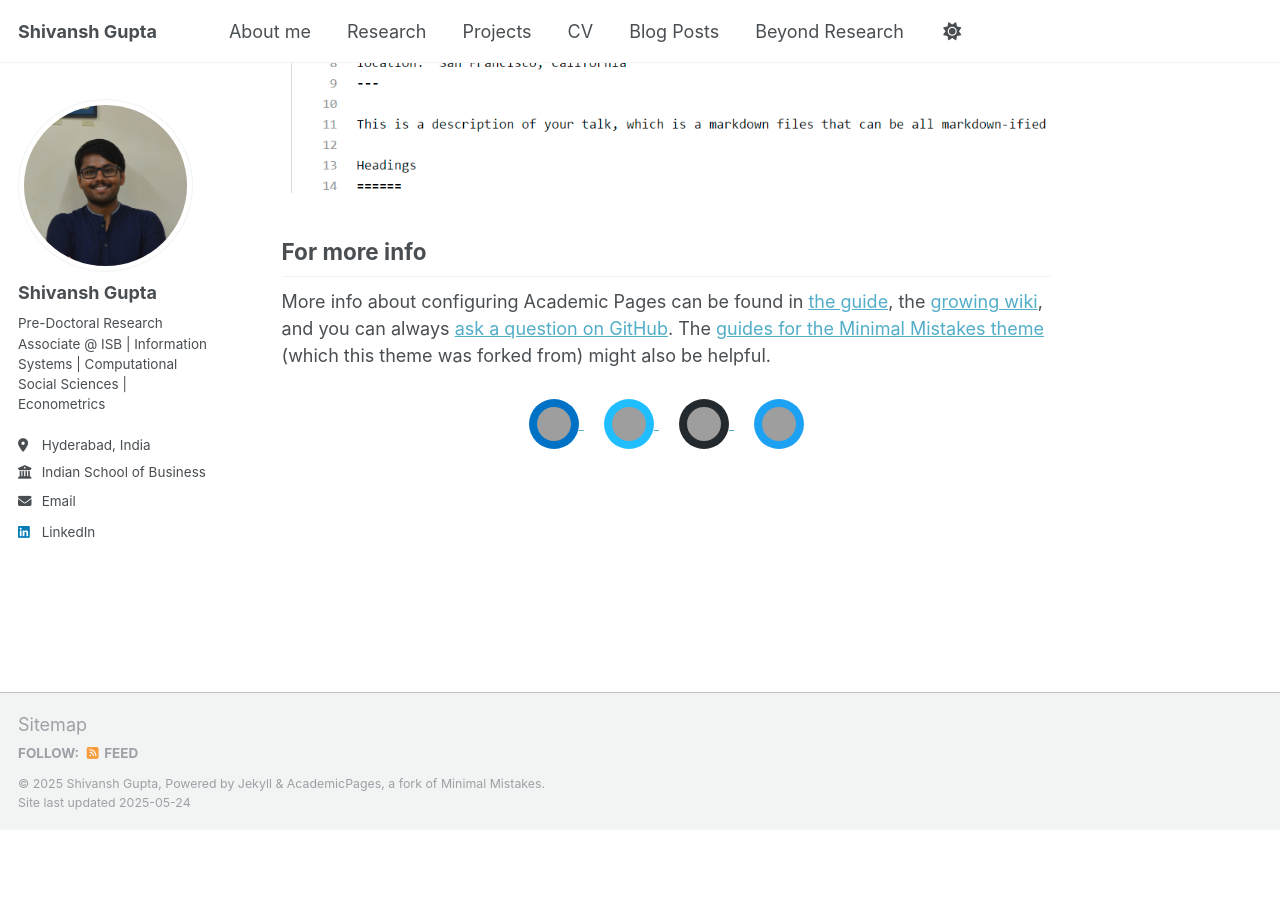
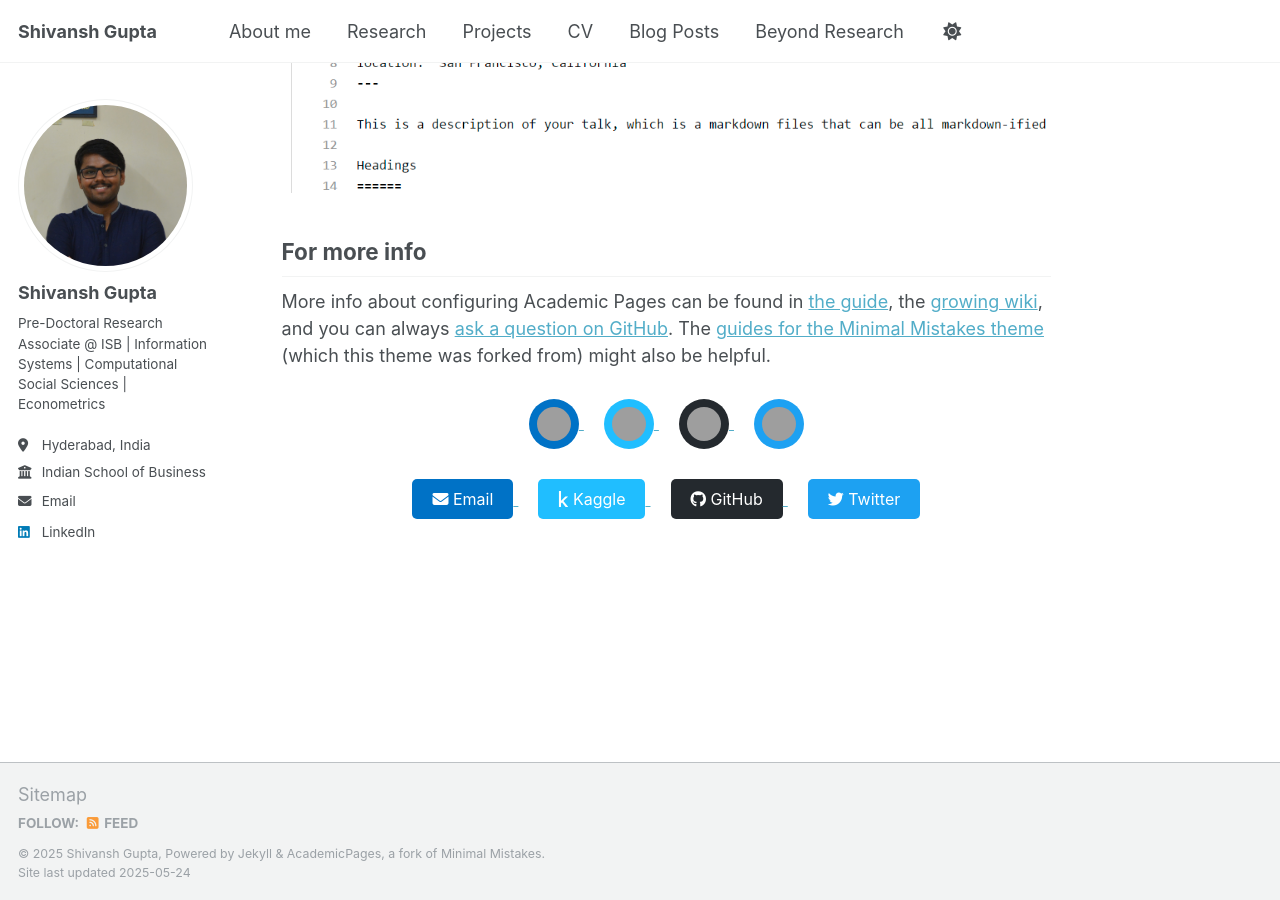
Before and after one commit to gshivansh2001/gshivansh.github.io, a Jekyll site: the page built from _pages/about.md, in a window 1280 px wide and 900 px high, scrolled down 2762 px, cut to the strip 0-900 px from the top of the window. Built offline with Jekyll 4.4.1, drawn with Linux system fonts in a browser that asks for light colours; before the commit the page ends 3592 px from its top, so only the background shows below that; grey boxes are pictures that could not be loaded.

Commit message:
Update about.md

```diff
--- a/_pages/about.md
+++ b/_pages/about.md
@@ -76,3 +76,32 @@ More info about configuring Academic Pages can be found in [the guide](https://a
   </a>
 
 </div>
+
+
+<div style="text-align: center; margin-top: 30px;">
+
+  <a href="mailto:shivansh_gupta@isb.edu" target="_blank" style="margin: 10px;">
+    <button style="background-color: #0072c6; color: white; border: none; padding: 10px 20px; border-radius: 5px; font-size: 16px;">
+      <i class="fas fa-envelope"></i> Email
+    </button>
+  </a>
+
+  <a href="https://www.kaggle.com/shivanshgupta67" target="_blank" style="margin: 10px;">
+    <button style="background-color: #20beff; color: white; border: none; padding: 10px 20px; border-radius: 5px; font-size: 16px;">
+      <i class="fab fa-kaggle"></i> Kaggle
+    </button>
+  </a>
+
+  <a href="https://github.com/gshivansh2001" target="_blank" style="margin: 10px;">
+    <button style="background-color: #24292e; color: white; border: none; padding: 10px 20px; border-radius: 5px; font-size: 16px;">
+      <i class="fab fa-github"></i> GitHub
+    </button>
+  </a>
+
+  <a href="https://twitter.com/Shivans69616284" target="_blank" style="margin: 10px;">
+    <button style="background-color: #1da1f2; color: white; border: none; padding: 10px 20px; border-radius: 5px; font-size: 16px;">
+      <i class="fab fa-twitter"></i> Twitter
+    </button>
+  </a>
+
+</div>
```
